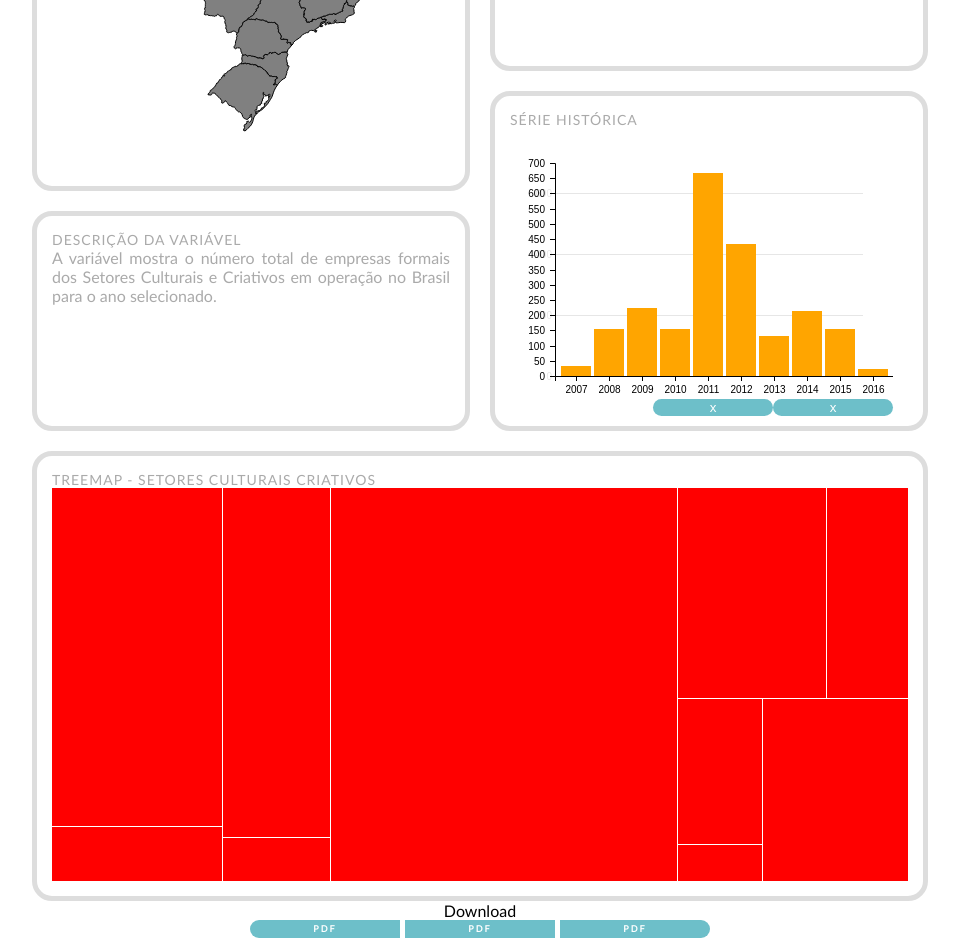
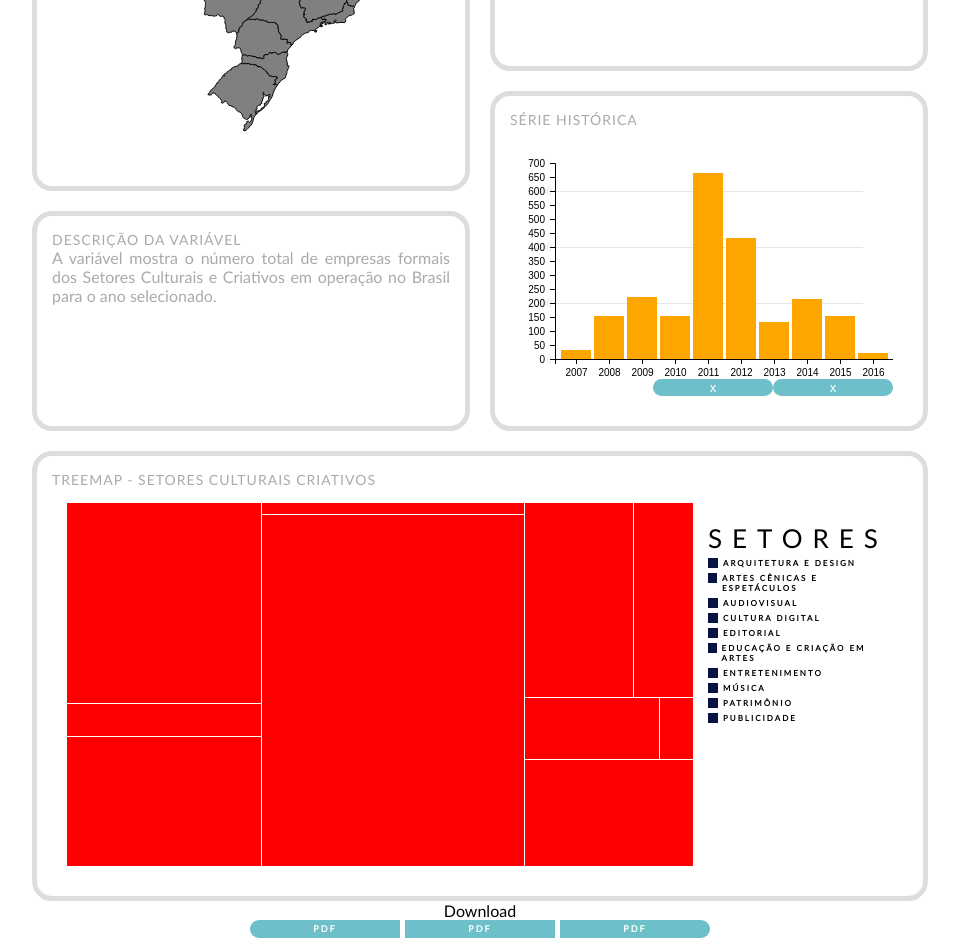
Before and after one commit to UFRGS-NECCULT/Atlas-Frontend, a React (Create React App) app: page /resultado in a window 1280 px wide. Shown: the part 400-1338 px from the top of the page, without its empty margins (160-1119 px from the left). Built offline with nearby package versions, Linux system fonts and the light colour scheme.

Commit message:
Treemap Legend component

```diff
--- /dev/null
+++ b/src/components/Charts/Treemap/Legend/index.tsx
@@ -0,0 +1,31 @@
+import React from "react";
+import { Container, List, Setor, Title } from "./styles";
+
+interface IProps {
+  data?: {
+    idCadeia: number;
+    CadeiaNome: string;
+    UFNome: string;
+    Percentual: number;
+    Taxa: number;
+    Valor: number;
+  }[];
+}
+
+const TreemapLegend: React.FC<IProps> = ({ data }) => {
+  return (
+    <Container>
+      <Title>Setores</Title>
+      <List>
+        {data?.map((setor) => (
+          <Setor key={setor.idCadeia}>
+            <i></i>
+            <span>{setor.CadeiaNome}</span>
+          </Setor>
+        ))}
+      </List>
+    </Container>
+  );
+};
+
+export default TreemapLegend;
--- /dev/null
+++ b/src/components/Charts/Treemap/Legend/styles.ts
@@ -0,0 +1,53 @@
+import styled from "styled-components";
+
+export const Container = styled.div`
+  height: 100%;
+  width: 200px;
+
+  padding: 15px;
+  display: flex;
+  flex-direction: column;
+`;
+
+export const Title = styled.div`
+  width: 100%;
+
+  font-size: 26px;
+  text-transform: uppercase;
+  letter-spacing: 10px;
+  line-height: 40px;
+  text-align: center;
+`;
+
+export const List = styled.div`
+  width: 100%;
+  height: 100%;
+
+  display: flex;
+  flex-direction: column;
+`;
+
+export const Setor = styled.div`
+  width: 100%;
+
+  display: flex;
+
+  & + & {
+    margin-top: 5px;
+  }
+
+  i {
+    height: 10px;
+    width: 10px;
+    background-color: #071342;
+  }
+
+  span {
+    text-align: left;
+    font-size: 8px;
+    text-transform: uppercase;
+    font-weight: bold;
+    letter-spacing: 2px;
+    margin-left: 5px;
+  }
+`;
--- a/src/components/Charts/Treemap/index.tsx
+++ b/src/components/Charts/Treemap/index.tsx
@@ -1,6 +1,5 @@
 import React, { useEffect, useRef } from "react";
 import * as d3 from "d3";
-import { HierarchyNode, HierarchyRectangularNode } from "d3";
 
 interface IProps {
   data?: {
@@ -114,7 +113,6 @@ const Treemap: React.FC<IProps> = ({ data }) => {
   }, [d3Container]);
 
   return <svg ref={d3Container} width={"100%"} height={"100%"} />;
-  //
 };
 
 export default Treemap;
--- a/src/pages/DataVisualization/index.tsx
+++ b/src/pages/DataVisualization/index.tsx
@@ -18,6 +18,7 @@ import BarChart from "components/Charts/BarChart";
 import { getData } from "services/api";
 import BrazilMap from "components/Charts/BrazilMap";
 import Treemap from "components/Charts/Treemap";
+import TreemapLegend from "components/Charts/Treemap/Legend";
 // import BrazilMap from "components/Charts/BrazilMap";
 // import BarChart from "components/Charts/BarChart";
 
@@ -115,7 +116,10 @@ const DataVisualization = () => {
             </ChartContainer>
           </Box>
           <Box id={"box-5"} title="Treemap - Setores Culturais Criativos">
-            <Treemap data={treemapData} />
+            <ChartContainer direction="row">
+              <Treemap data={treemapData} />
+              <TreemapLegend data={treemapData} />
+            </ChartContainer>
           </Box>
         </Viewboxes>
       </Container>
--- a/src/pages/DataVisualization/styles.ts
+++ b/src/pages/DataVisualization/styles.ts
@@ -89,9 +89,15 @@ export const Text = styled.p`
   font-weight: 500;
 `;
 
+interface ChartContainerProps {
+  direction?: "column" | "row";
+}
 export const ChartContainer = styled.div`
   flex: 1 1 auto;
   padding: 15px;
+
+  display: flex;
+  flex-direction: ${(props: ChartContainerProps) => props.direction || "column"};
 `;
 
 export const ViewOptions = styled.div`
```
